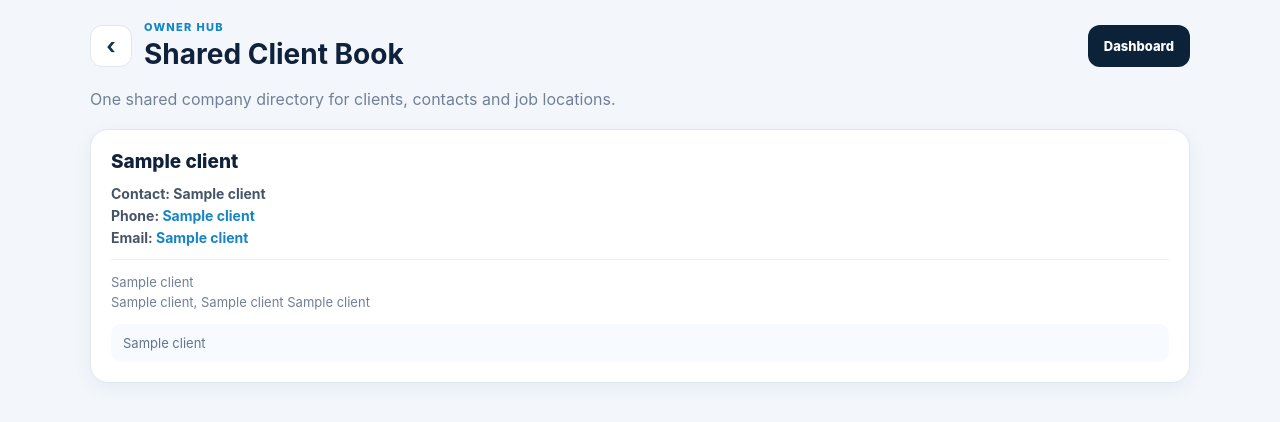
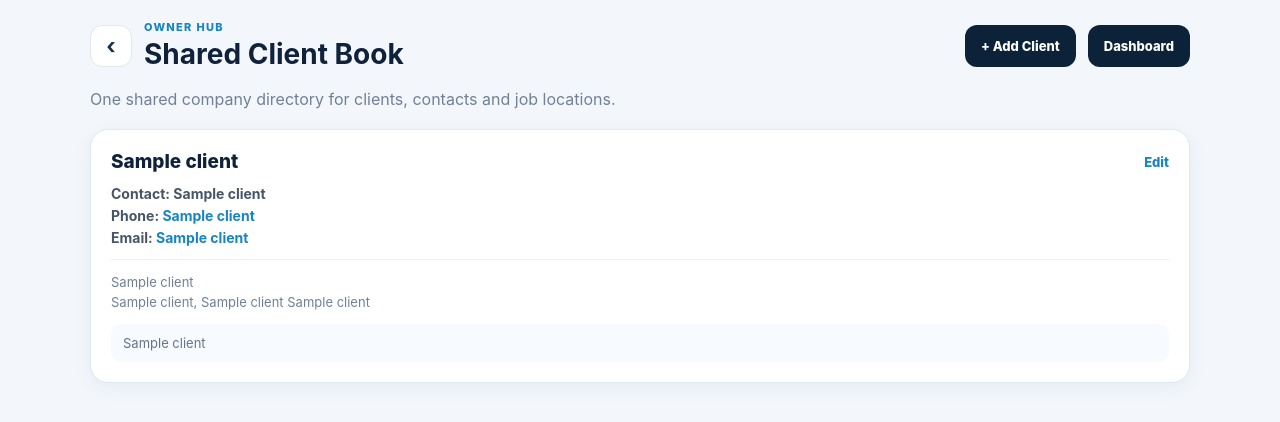
Before and after one commit to jennbonnetta-byte/Pipeline, a Flask app: template templates/owner_clients.html in a window 1280 px wide. Shown: the top 422 px of the page. Run offline with Flask 3, Linux system fonts and the light colour scheme; the template is opened without the code that fills it: most values are stand-ins (such as "Sample title", 1, 10 or a date in 2020); some libraries are stand-ins or nearby versions.

Commit message:
Add owner client actions

```diff
--- a/templates/owner_clients.html
+++ b/templates/owner_clients.html
@@ -250,6 +250,11 @@
         </div>
 
         <a class="dashboard-button"
+           href="{{ url_for('new_client') }}">
+            + Add Client
+        </a>
+
+        <a class="dashboard-button"
            href="{{ url_for('owner_dashboard') }}">
             Dashboard
         </a>
@@ -268,8 +273,27 @@
 
                 <div class="client-card">
 
-                    <div class="client-name">
-                        {{ client[1] }}
+                    <div style="
+                        display:flex;
+                        align-items:center;
+                        justify-content:space-between;
+                        gap:12px;
+                        margin-bottom:12px;
+                    ">
+                        <div class="client-name" style="margin-bottom:0;">
+                            {{ client[1] }}
+                        </div>
+
+                        <a href="{{ url_for('edit_client', client_id=client[0]) }}"
+                           style="
+                               color:#1685c5;
+                               text-decoration:none;
+                               font-size:13px;
+                               font-weight:800;
+                               white-space:nowrap;
+                           ">
+                            Edit
+                        </a>
                     </div>
 
                     {% if client[2] %}
```
